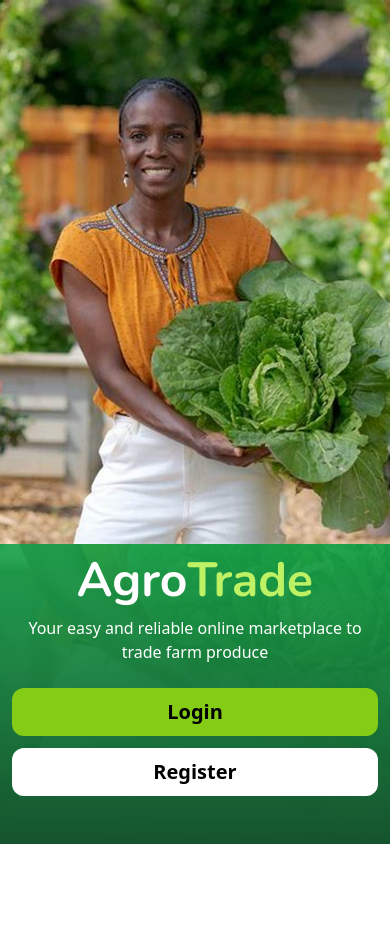
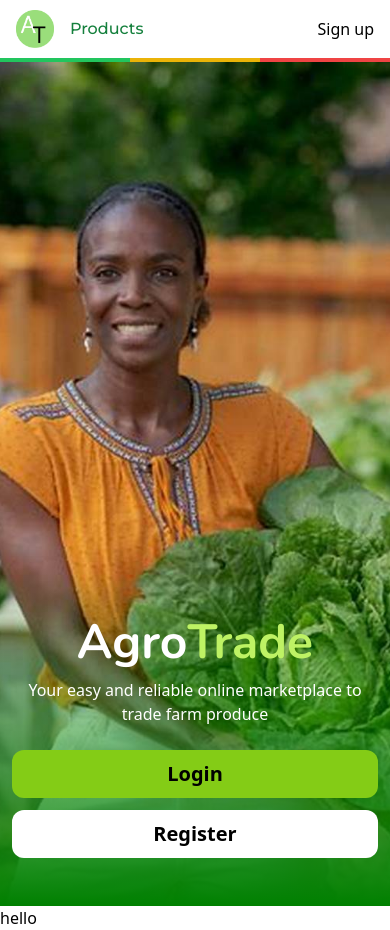
Before and after one commit to earlycodetech/agrotrade, a Next.js app: page / in a window 390 px wide. Before the commit the page ends 844 px from the top, so only its background shows below. Built offline with nearby package versions, Linux system fonts and the light colour scheme.

Commit message:
mobile UI views

```diff
--- /dev/null
+++ b/components/footer.js
@@ -0,0 +1,10 @@
+import Link from "next/link";
+import Image from "next/image";
+
+export default function Footer () {
+    return (
+        <footer>
+            <p>hello</p>
+        </footer>
+    )
+}
--- /dev/null
+++ b/components/layouts.js
@@ -0,0 +1,12 @@
+import NavBar from "./navbar";
+import Footer from "./footer";
+
+export default function Layouts({children}) {
+    return (
+        <>
+        <NavBar/>
+        {children}
+        <Footer/>
+        </>
+    )
+}
--- a/components/navbar.js
+++ b/components/navbar.js
@@ -0,0 +1,52 @@
+import Link from "next/link";
+import Image from "next/image";
+import { Montserrat } from "next/font/google";
+
+const montserrat_500 = Montserrat({
+    subsets: ['latin'],
+    weight: '500'
+})
+
+export default function NavBar () {
+    return (
+        <div>
+            <nav className="h-[58px] flex items-center px-4 sm:px-20 justify-between">
+                {/* mobile navbar */}
+                <div className="w-full flex flex-row justify-between items-center sm:hidden">
+                    <ul className="flex flex-row items-center gap-4">
+                        <li>
+                            <Image width={38} height={38} src='/AGROTRADE.png' alt="logo"/>
+                        </li>
+                        <li className={`${montserrat_500.className} text-green-700 hover:text-yellow-700`}><Link href='/products'>Products</Link></li>
+
+                    </ul>
+                    <div>
+                        <Link href='/auth/signup'>Sign up</Link>
+                    </div>
+                </div>
+
+                {/* desktop navbar */}
+                <div className="hidden sm:flex flex-row items-center gap-12">
+                    <ul className="flex flex-row items-center gap-12">
+                        <li>
+                            <Image width={38} height={38} src='/AGROTRADE.png' alt="logo"/>
+                        </li>
+                        <li className={`${montserrat_500.className} text-green-700 hover:text-yellow-700`}><Link href='/'>Home</Link></li>
+                        <li className={`${montserrat_500.className} text-green-700 hover:text-yellow-700`}><Link href='/about-us'>About Us</Link></li>
+                        <li className={`${montserrat_500.className} text-green-700 hover:text-yellow-700`}><Link href='/contact-us'>Contact Us</Link></li>
+                        <li className={`${montserrat_500.className} text-green-700 hover:text-yellow-700`}><Link href='/products'>Products</Link></li>
+                    </ul>
+
+                    <Link href='/auth/signup'>Sign up</Link>
+                </div>
+
+            </nav>
+
+            <div className="grid grid-cols-3">
+                <div className="h-[4px] bg-green-500"></div>
+                <div className="h-[4px] bg-yellow-500"></div>
+                <div className="h-[4px] bg-red-500"></div>
+            </div>
+        </div>
+    )
+}
--- a/pages/_app.js
+++ b/pages/_app.js
@@ -1,5 +1,10 @@
-import '@/styles/globals.css'
+import '@/styles/globals.css';
+import Layouts from '@/components/layouts';
 
 export default function App({ Component, pageProps }) {
-  return <Component {...pageProps} />
+  return (
+    <Layouts>
+      <Component {...pageProps} />
+    </Layouts>
+  )
 }
--- a/pages/index.js
+++ b/pages/index.js
@@ -7,6 +7,7 @@ const nunitoBold = Nunito({
 });
 const nunito = Nunito({
   subsets:['latin'],
+  weight:'700'
 });
 
 export default function Index () {
@@ -15,17 +16,16 @@ export default function Index () {
       <Head>
         <title>Agro Trade</title>
       </Head>
-      <main className="bg-home w-full h-screen flex flex-col justify-end md:grid md:grid-cols-2">
+      <main className="bg-home w-full h-screen flex flex-col justify-end">
         {/* bottom content */}
-        <div className="bg-home w-full h-screen"></div>
+        <div className="flex flex-col justify-end gap-6 h-[40%] p-3 pb-12" style={{ background: 'linear-gradient(to bottom, rgba(0, 128, 0, 0), rgba(0, 128, 0, 1)' }}>
+          <div className={styles.block}>
+          <h1 className={`${nunitoBold.className} text-5xl lg:text-6xl xl:text-7xl 2xl:text-8xl`}>
+            <span className="text-white">Agro</span>
+            <span className="text-lime-300">Trade</span>
+          </h1>
 
-        <div className="md:h-screen flex flex-col justify-end gap-6 h-[40%] bg-gradient-to-b from-green-600/90 to-green-900 p-3 pb-12">
-          <div className={styles.block}>
-            <h1 className={`${nunitoBold.className} text-5xl`}>
-              <span className="text-white">Agro</span>
-              <span className="text-lime-300">Trade</span>
-            </h1>
-            <p className="text-center text-md text-white">Your easy and reliable online marketplace to trade farm produce</p>
+          <p className="text-center text-md lg:text-lg xl:text-xl 2xl:text-2xl text-white">Your easy and reliable online marketplace to trade farm produce</p>
           </div>
 
           <blockquote className={styles.block}>
@@ -39,6 +39,6 @@ export default function Index () {
 }
 
 const styles = {
-  block: 'flex flex-col items-center gap-3',
-  btn: 'w-full h-[48px] flex justify-center items-center text-xl font-bold rounded-xl'
+  block:`flex flex-col items-center gap-3`,
+  btn: 'w-full h-[48px] flex justify-center items-center text-xl lg:text-2xl xl:text-3xl 2xl:text-4xl font-bold rounded-xl',
 }
```
